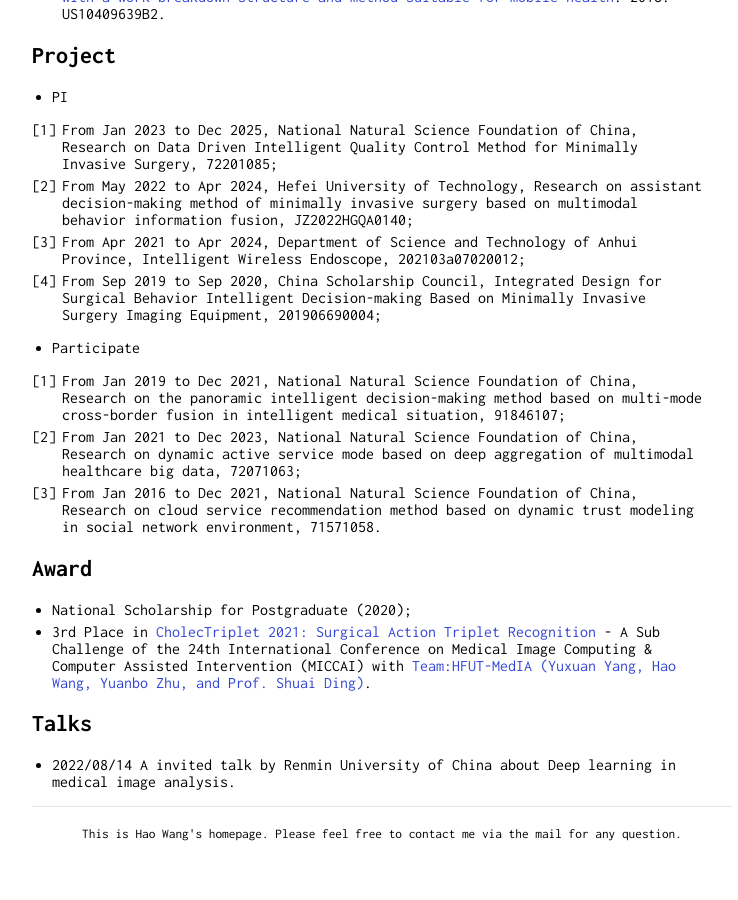
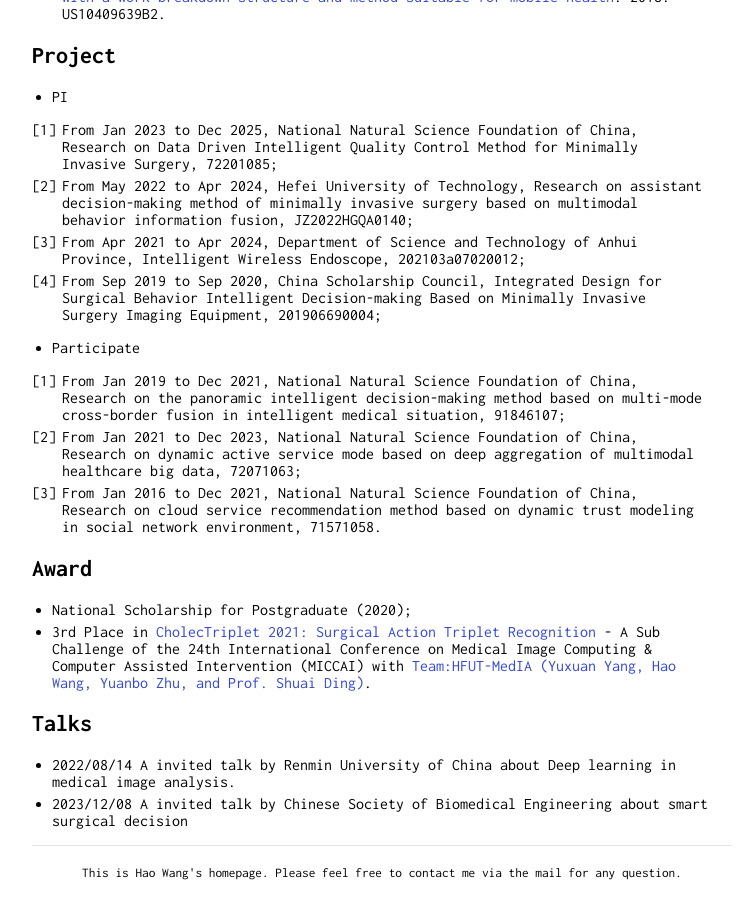
Before and after one commit to Waynehfut/Waynehfut, a Jekyll site: the page built from index.md, in a window 1280 px wide and 900 px high, scrolled down 992 px. Shown: the whole window, without its empty margins (258-996 px from the left). Built offline with Jekyll 4.4.1, drawn with Linux system fonts in a browser that asks for light colours; our own code applies the rules of GitHub Pages for plain Markdown files; before the commit the page ends 1853 px from its top, so only the background shows below that.

Commit message:
更新 index.md

```diff
--- a/index.md
+++ b/index.md
@@ -61,3 +61,4 @@ Greetings! I am a lecturer from School of Management, Hefei University of Techno
 ## Talks
 
 - 2022/08/14 A invited talk by Renmin University of China about Deep learning in medical image analysis.
+- 2023/12/08 A invited talk by Chinese Society of Biomedical Engineering about smart surgical decision
```
